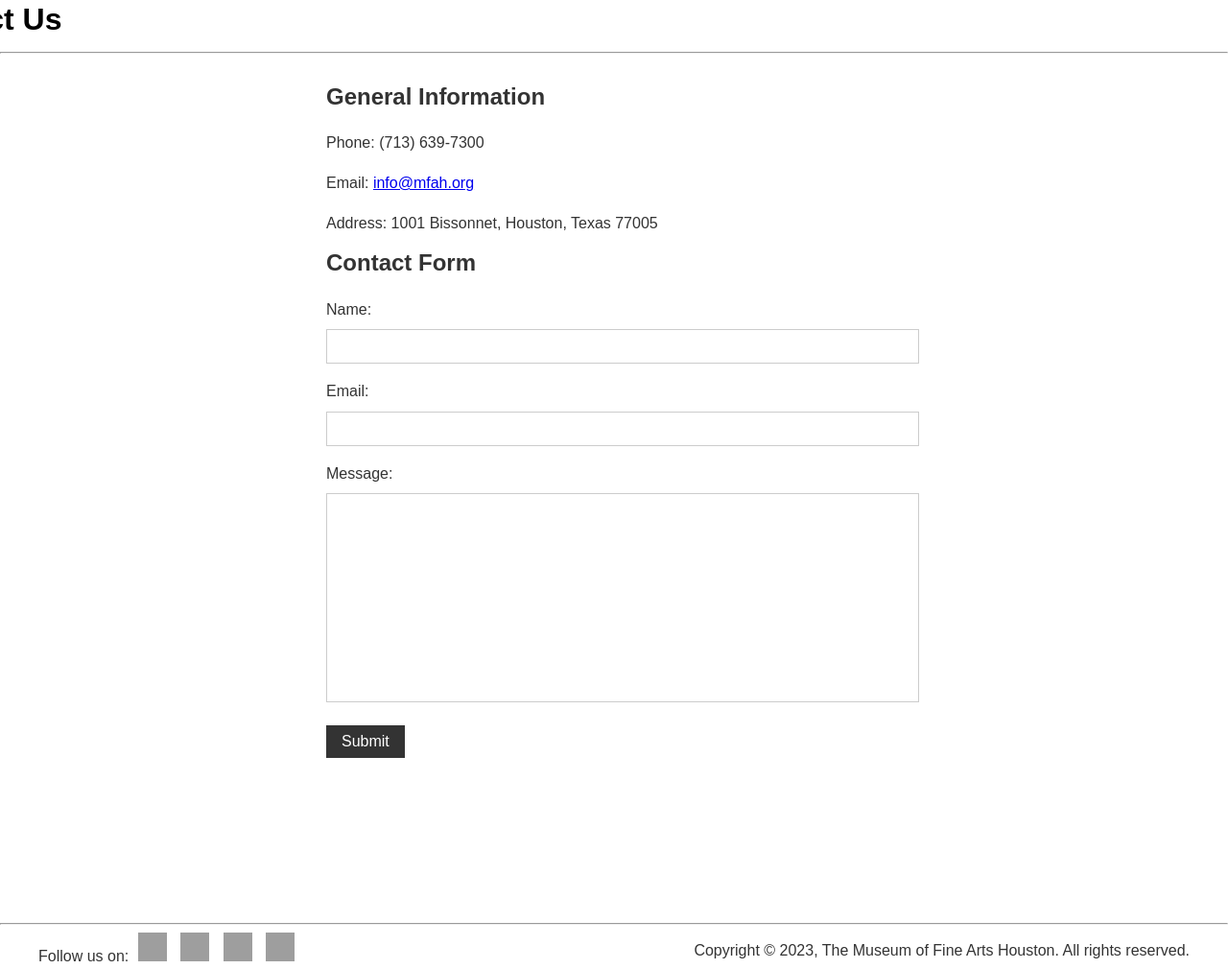
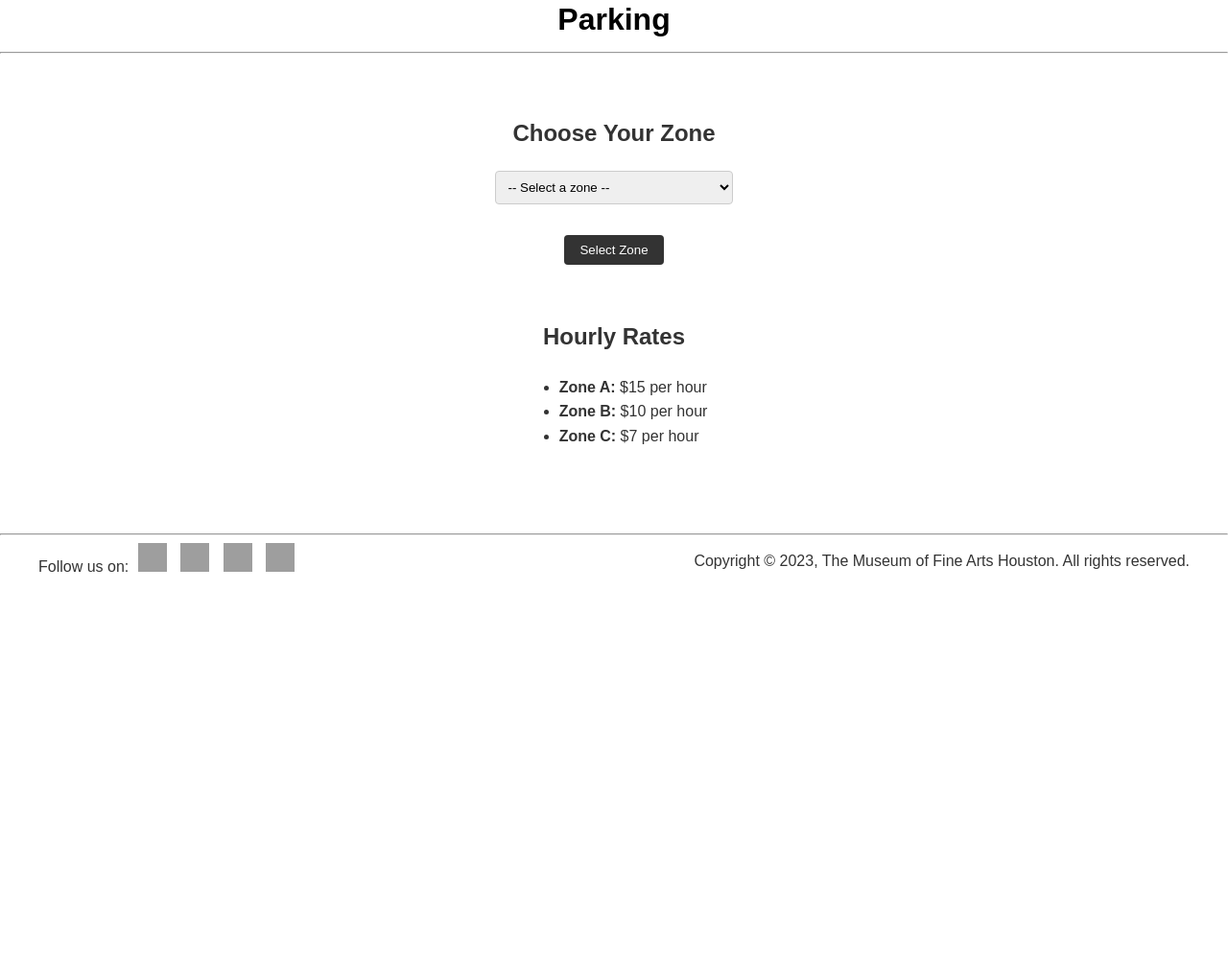
Before and after one commit to parzival-3x/MuseumDBProject, a PHP site: page / in a window 1280 px wide. Shown: the part 203-1213 px from the top of the page at 96% size. After the commit the page ends 799 px from the top, so only its background shows below. Run offline with PHP 8.4, Linux system fonts and the light colour scheme; grey boxes are pictures that could not be loaded.

Commit message:
Parking Page

```diff
--- a/index.html
+++ b/index.html
@@ -3,7 +3,7 @@
 <head>
     <meta charset="UTF-8">
     <meta name="viewport" content="width=device-width, initial-scale=1.0">
-  <title>Contact Us | The Museum of Fine Arts, Houston</title>
+    <title>Parking | The Museum of Fine Arts, Houston</title>
     <link rel="stylesheet" href="style.css">
 </head>
 <body>
@@ -11,28 +11,47 @@
     <div class="logo-container">
         <img src="https://static-a.eventive.org/16c13fdf9df8cc70eab81095eed477bd.png" alt="The Museum of Fine Arts, Houston" width="150" height="150">
     </div>
-    <h1>Contact Us</h1>
+    <h1>Parking</h1>
     <hr/>
   </header>
   <main>
-    <div class="contact-info">
-      <h2>General Information</h2>
-      <p>Phone: (713) 639-7300</p>
-      <p>Email: <a href="mailto:info@mfah.org">info@mfah.org</a></p>
-      <p>Address: 1001 Bissonnet, Houston, Texas 77005</p>
-    </div>
-    <div class="contact-form">
-      <h2>Contact Form</h2>
-      <form action="#" method="POST">
-        <label for="name">Name:</label>
-        <input type="text" id="name" name="name" required>
-        <label for="email">Email:</label>
-        <input type="email" id="email" name="email" required>
-        <label for="message">Message:</label>
-        <textarea id="message" name="message" required></textarea>
-        <button type="submit">Submit</button>
+    <section>
+      <h2>Choose Your Zone</h2>
+      <form id="zone-form">
+        <select id="zone-select">
+          <option value="">-- Select a zone --</option>
+          <option value="zone-a">Zone A</option>
+          <option value="zone-b">Zone B</option>
+          <option value="zone-c">Zone C</option>
+        </select>
+        <button type="submit">Select Zone</button>
       </form>
-    </div>
+    </section>
+    <section id="rate-section">
+      <h2>Hourly Rates</h2>
+      <ul id="rate-list">
+        <li><strong>Zone A:</strong> $15 per hour</li>
+        <li><strong>Zone B:</strong> $10 per hour</li>
+        <li><strong>Zone C:</strong> $7 per hour</li>
+      </ul>
+    </section>
+    <section id="payment-section" class="hidden">
+      <h2>Payment Information</h2>
+      <form id="payment-form">
+        <label for="hours-input">Number of Hours:</label>
+        <input type="number" id="hours-input" min="1" required>
+        <label for="email-input">Email Address:</label>
+        <input type="email" id="email-input" required>
+        <label for="card-number-input">Card Number:</label>
+        <input type="text" id="card-number-input" required pattern="\d{16}">
+        <label for="expiry-input">Expiry Date:</label>
+        <input type="month" id="expiry-input" required pattern="\d{2}/\d{2}">
+        <label for="cvv-input">CVV:</label>
+        <input type="text" id="cvv-input" required pattern="\d{3}">
+        <button type="submit" class="pay-button">Pay</button>
+      </form>
+      <script src="script.js"></script>
+    </section>
   </main>
   <hr/>
   <footer>
--- /dev/null
+++ b/script.js
@@ -0,0 +1,38 @@
+const zoneForm = document.getElementById('zone-form');
+const zoneSelect = document.getElementById('zone-select');
+const rateList = document.getElementById('rate-list');
+const paymentSection = document.getElementById('payment-section');
+const paymentForm = document.getElementById('payment-form');
+const hoursInput = document.getElementById('hours-input');
+const emailInput = document.getElementById('email-input');
+const cardNumberInput = document.getElementById('card-number-input');
+const expiryInput = document.getElementById('expiry-input');
+const cvvInput = document.getElementById('cvv-input');
+
+const hourlyRates = {
+  'zone-a': 15,
+  'zone-b': 10,
+  'zone-c': 7,
+};
+
+zoneForm.addEventListener('submit', function(event) {
+  event.preventDefault();
+  const selectedZone = zoneSelect.value;
+  if (selectedZone === '') {
+    return;
+  }
+  const rate = hourlyRates[selectedZone];
+  rateList.innerHTML = `<li><strong>${selectedZone.toUpperCase()}:</strong> $${rate} per hour</li>`;
+  paymentSection.classList.remove('hidden');
+});
+
+paymentForm.addEventListener('submit', function(event) {
+  event.preventDefault();
+  const hours = parseInt(hoursInput.value);
+  const rate = hourlyRates[zoneSelect.value];
+  const total = hours * rate;
+  const email = emailInput.value;
+  alert(`Thank you for your payment of $${total.toFixed(2)}. An email has been sent to ${email} with your parking pass.`);
+  paymentForm.reset();
+  paymentSection.classList.add('hidden');
+});
--- a/style.css
+++ b/style.css
@@ -10,26 +10,27 @@ header {
   color: black;
   text-align: center;
   padding: 1rem 0;
-  position: relative;
 }
 
 .logo-container {
   max-width: 200px;
   margin: 1rem auto;
-  position: relative;
 }
 
 .logo-container img {
   width: 100%;
   height: auto;
   display: block;
-  margin-left: -650px;
 }
 
 h1 {
   font-size: 2rem;
   margin: 0;
-  margin-left: -1320px;
+}
+
+section h2 {
+  text-align: center;
+  margin-top: 0.5rem;
 }
 
 main {
@@ -39,62 +40,66 @@ main {
   padding: 2rem;
 }
 
-.contact-info, .contact-form {
-  width: 100%;
-  max-width: 600px;
+section {
   margin-bottom: 2rem;
 }
 
-.contact-info {
-  position: relative;
-  top: -50px;
+form {
+  display: flex;
+  flex-wrap: wrap;
+  margin: 1rem 0;
+  justify-content: center;
+  align-items: center;
 }
 
-.contact-form {
-  position: relative;
-  top: -100px;
+label {
+  margin-right: 1rem;
+  text-align: right;
+  min-width: 120px;
 }
 
-.contact-info h2, .contact-form h2 {
-  font-size: 1.5rem;
+input[type="number"],
+input[type="text"],
+input[type="month"],
+select,
+input[type="email"] {
   margin-bottom: 1rem;
+  padding: 0.5rem;
+  border: 1px solid #ccc;
+  border-radius: 0.25rem;
+  width: 100%;
+  max-width: 300px;
+  box-sizing: border-box;
 }
 
-.contact-info p {
-  margin-bottom: 0.5rem;
+button[type="submit"] {
+  margin-top: 1rem;
+  padding: 0.5rem 1rem;
+  background-color: #333;
+  color: #fff;
+  border: none;
+  border-radius: 0.25rem;
+  cursor: pointer;
+  transition: background-color 0.3s ease;
 }
 
-form label {
-  display: block;
-  margin-bottom: 0.5rem;
+button[type="submit"]:hover {
+  background-color: #555;
 }
 
-form input[type="text"], form input[type="email"], form textarea {
-  width: 100%;
-  padding: 0.5rem;
-  font-size: 1rem;
-  margin-bottom: 1rem;
-  border: 1px solid #ccc;
+.pay-button {
+  position: absolute;
+  margin-bottom: -100px;
+  margin-left: -5px;
 }
 
-form textarea {
-  height: 200px;
-  resize: none;
+#payment-form label[for="expiry-input"] {
+  margin-left: 200px;
+  margin-bottom: 0px;
 }
 
-form button {
-  display: inline-block;
-  background-color: #333;
-  color: #fff;
-  padding: 0.5rem 1rem;
-  font-size: 1rem;
-  border: none;
-  cursor: pointer;
-  transition: background-color 0.3s;
-}
-
-form button:hover {
-  background-color: #555;
+.hidden {
+  display: none;
 }
 
 footer p {
```
Lines whose indentation alone changed are shown as unchanged.
